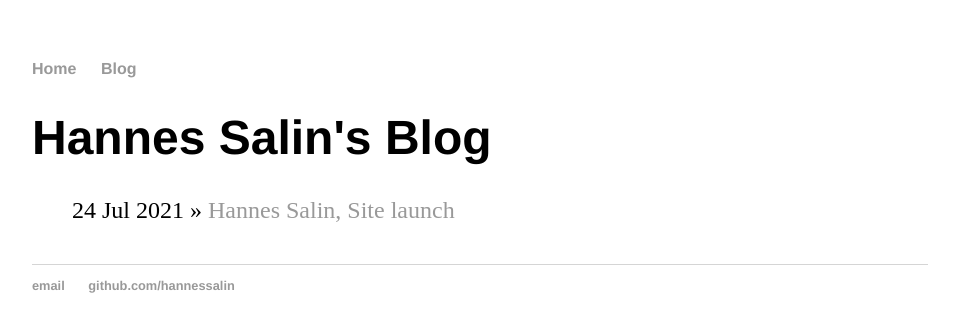
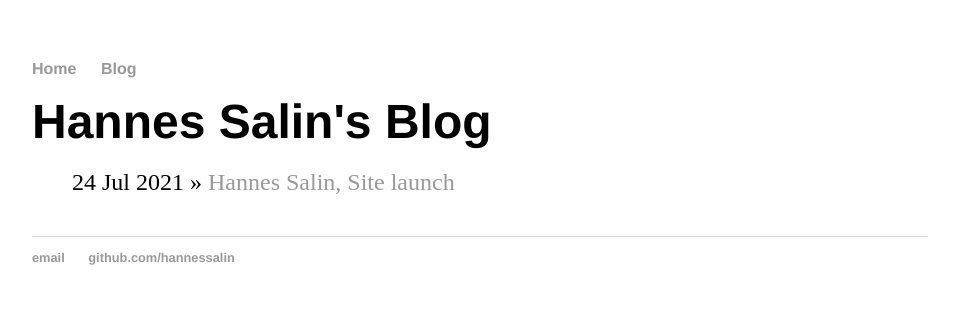
Before and after one commit to hannessalin/hannessalin.github.io, a Jekyll site: the page built from blog/index.html, in a window 1280 px wide. Shown: the top 332 px of the page, without its empty margins (160-1119 px from the left). Built offline with Jekyll 4.4.1, drawn with Linux system fonts in a browser that asks for light colours.

Commit message:
Update main.css

```diff
--- a/css/main.css
+++ b/css/main.css
@@ -41,3 +41,19 @@
 ul.posts li {
     list-style: none;
 }
+.iconDetails {
+ margin-left:2%;
+float:left;
+height:40px;
+width:40px;
+}
+
+.container2 {
+	width:100%;
+	height:auto;
+	padding:1%;
+}
+
+h1 {
+    margin:0px;
+}
```
